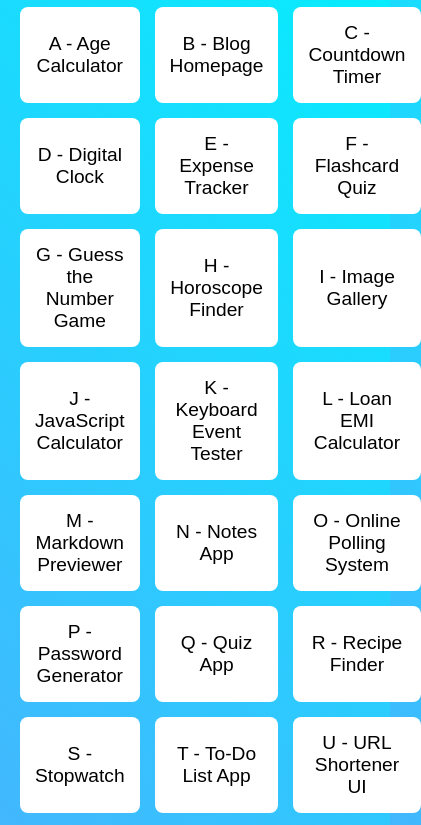
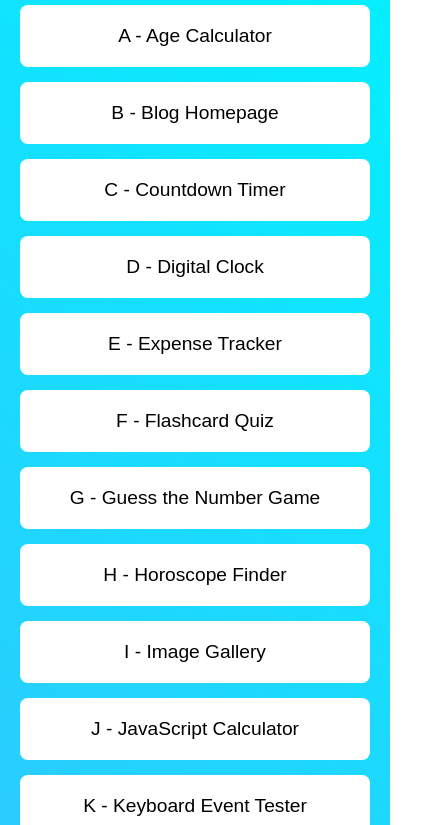
Before and after one commit to android-013/a2z, a plain HTML site: page index.html in a window 390 px wide. Shown: the part 130-955 px from the top of the page, 421 px wide, since content can reach past the window. Drawn offline with Linux system fonts and the light colour scheme.

Commit message:
responsive buttons

```diff
--- a/style.css
+++ b/style.css
@@ -7,30 +7,38 @@ body {
 }
 
 .container {
-    max-width: 800px;
+    max-width: 1200px;
     margin: auto;
 }
 
 h1 {
     color: white;
     font-size: 2rem;
+    margin-bottom: 20px;
 }
 
 .grid {
     display: grid;
-    grid-template-columns: repeat(3, 1fr);
+    grid-template-columns: repeat(auto-fill, minmax(200px, 1fr));
     gap: 15px;
     margin-top: 20px;
 }
 
 button {
-    padding: 15px;
+    padding: 20px;
     font-size: 1.2rem;
     border: none;
     background: white;
     cursor: pointer;
     transition: 0.3s ease-in-out;
     border-radius: 8px;
+    height: 100%;
+    width: 100%;
+    display: flex;
+    justify-content: center;
+    align-items: center;
+    text-align: center;
+    box-sizing: border-box;
 }
 
 button:hover {
```
